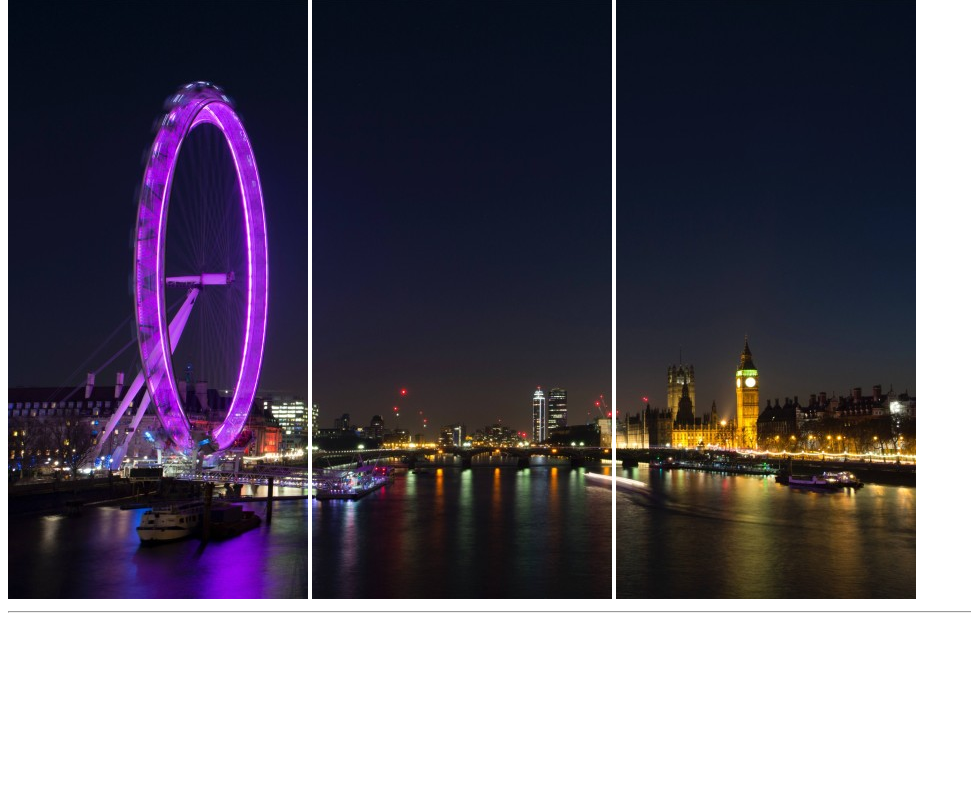
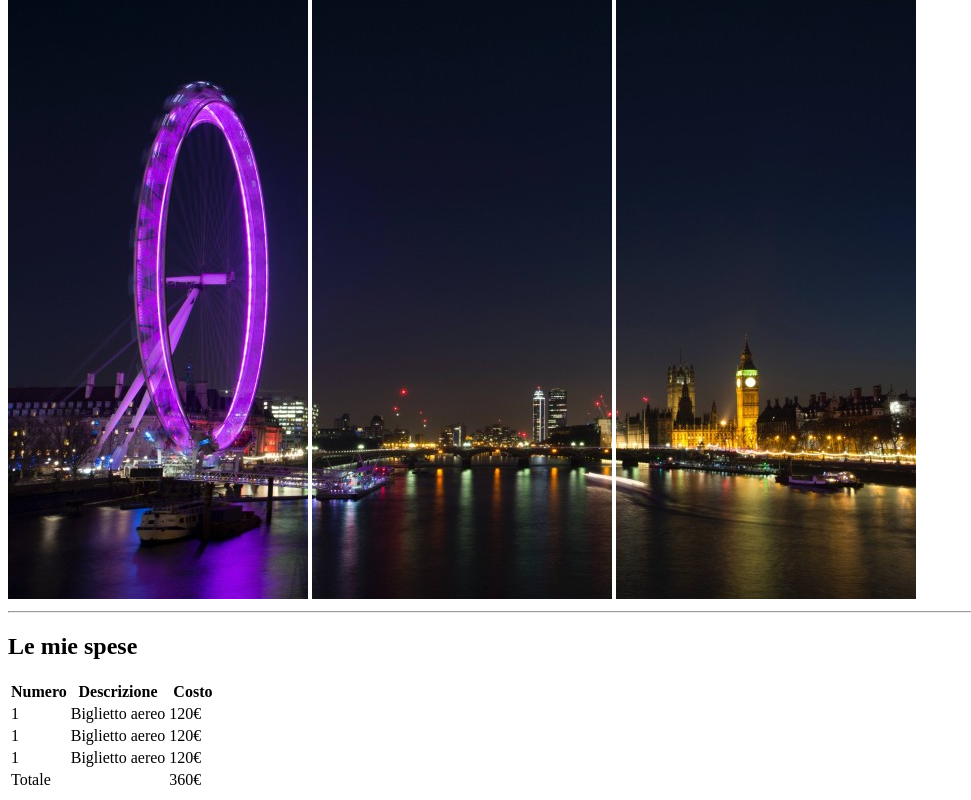
Before and after one commit to DanielFerraiuolo98/html-london-trip, a plain HTML site: page index.html in a window 1280 px wide. Shown: the part 68-868 px from the top of the page, without its empty margins (0-971 px from the left). Before the commit the page ends 800 px from the top, so only its background shows below. Drawn offline with Linux system fonts and the light colour scheme.

Commit message:
create table

```diff
--- a/index.html
+++ b/index.html
@@ -6,6 +6,7 @@
     <title>Viaggio a Londra</title>
 </head>
 <body>
+    <!--qui inizia l'header-->
     <header>
         <section>
             <h1>Il mio Viaggio a Londra</h1>
@@ -15,6 +16,46 @@
             <hr>
         </section>
     </header>
+    <!--qui finisce l'header-->
 
+    <!--qui inizia il main-->
+    <main>
+        <section>
+            <h2>Le mie spese</h2>
+            <table>
+                <!--intestazione della tabella-->
+                <thead>
+                    <tr>
+                        <th>Numero</th>
+                        <th>Descrizione</th>
+                        <th> &nbsp;Costo</th>
+                    </tr>
+                </thead>
+                <!--corpo della tabella-->
+                <tbody>
+                    <tr>
+                        <td>1</td>
+                        <td>Biglietto aereo</td>
+                        <td>120&euro;</td>
+                    </tr>
+                    <tr>
+                        <td>1</td>
+                        <td>Biglietto aereo</td>
+                        <td>120&euro;</td>
+                    </tr>
+                    <tr>
+                        <td>1</td>
+                        <td>Biglietto aereo</td>
+                        <td>120&euro;</td>
+                    </tr>
+                </tbody>
+                <!--chiusura della tabella-->
+                <tr>
+                    <td>Totale</td> <td> </td> <td>360&euro;</td>
+                </tr>
+            </table>
+        </section>
+    </main>
+    <!--qui finisce il main-->
 </body>
 </html>
```
